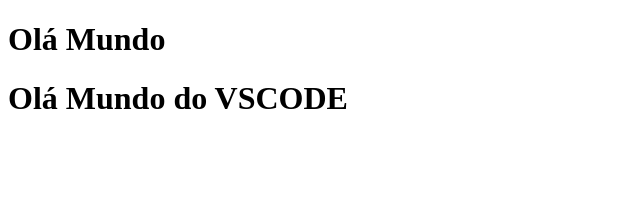
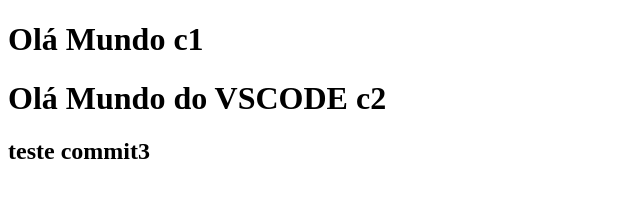
Before and after one commit to Rayan-Freitas/testeGitVSCODE, a plain HTML site: page index.html in a window 1280 px wide. Shown: the whole page, without its empty margins (0-640 px from the left). Drawn offline with Linux system fonts and the light colour scheme.

Commit message:
teste commit3

```diff
--- a/index.html
+++ b/index.html
@@ -7,9 +7,9 @@
     <title>Document</title>
 </head>
 <body>
-    <h1>Olá Mundo</h1>
+    <h1>Olá Mundo c1</h1>
 
-    <h1>Olá Mundo do VSCODE</h1>
-
+    <h1>Olá Mundo do VSCODE c2</h1>
+    <h2>teste commit3</h2>
 </body>
 </html>
```
Also changed, not shown: 1 other file.
